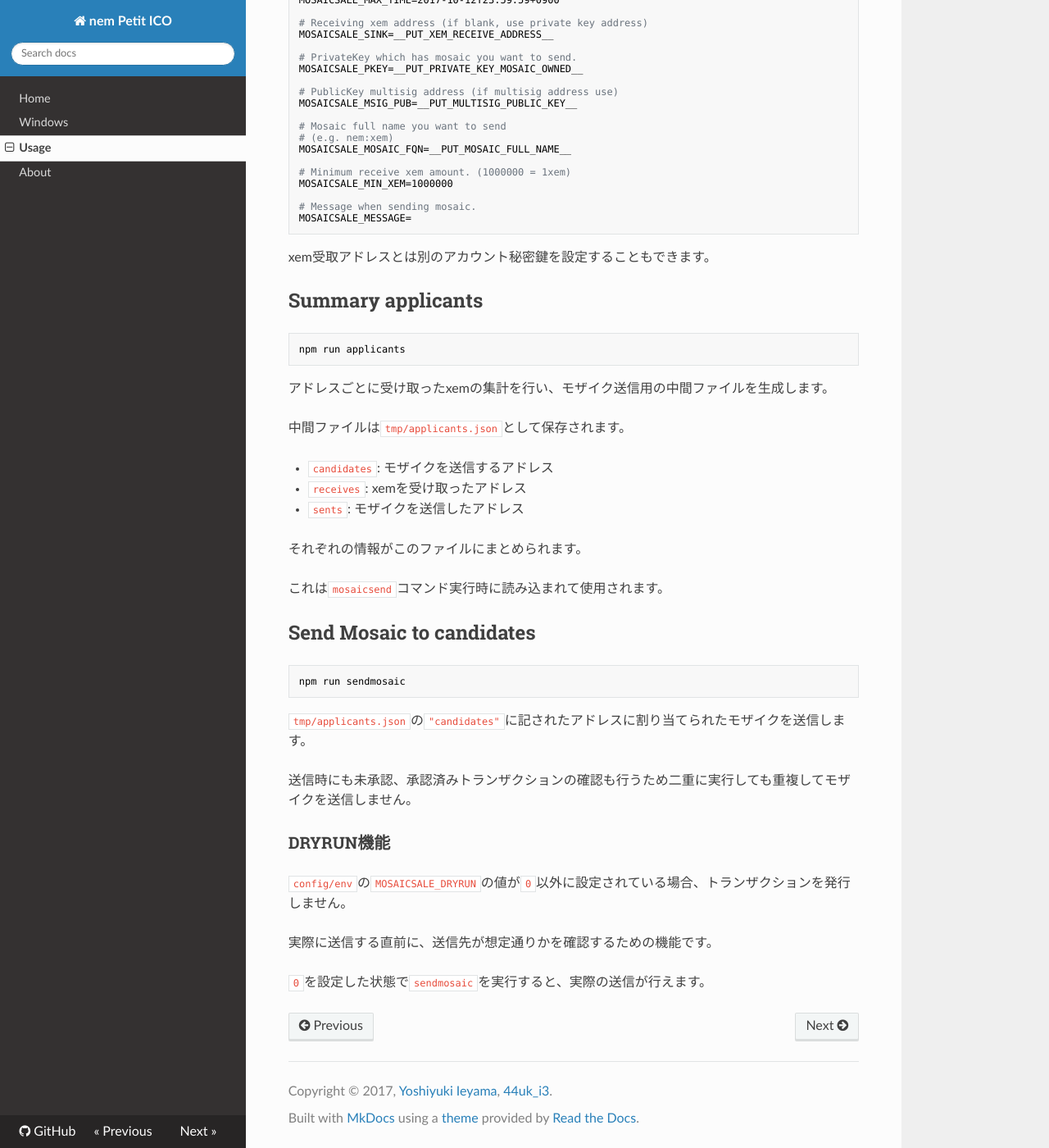
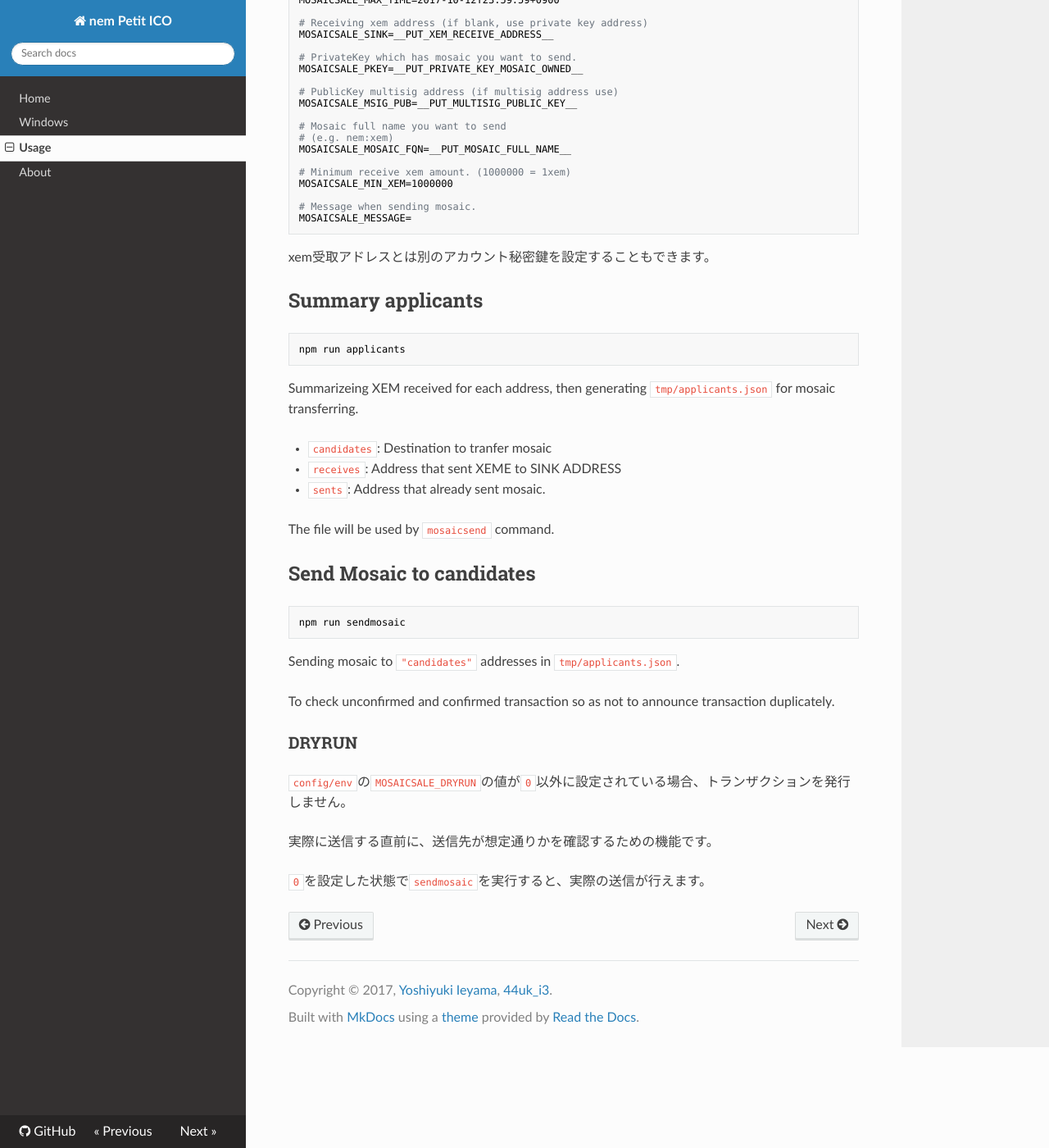
Before and after one commit to 44uk/nem-petit-ico, an MkDocs documentation site: the page built from docs/usage.md, in a window 1280 px wide and 1400 px high, scrolled down 497 px. Shown: the whole window at 82% size. Built offline with MkDocs 1.6.1, drawn with Linux system fonts in a browser that asks for light colours; nearby versions of some CDN libraries; old or Windows-style settings are respelled for this version of MkDocs.

Commit message:
update docs

````diff
--- a/docs/usage.md
+++ b/docs/usage.md
@@ -51,17 +51,13 @@ xem受取アドレスとは別のアカウント秘密鍵を設定すること
 npm run applicants
 ```
 
-アドレスごとに受け取ったxemの集計を行い、モザイク送信用の中間ファイルを生成します。
+Summarizeing XEM received for each address, then generating `tmp/applicants.json` for mosaic transferring.
 
-中間ファイルは`tmp/applicants.json`として保存されます。
+* `candidates`: Destination to tranfer mosaic
+* `receives`: Address that sent XEME to SINK ADDRESS
+* `sents`: Address that already sent mosaic.
 
-* `candidates`: モザイクを送信するアドレス
-* `receives`: xemを受け取ったアドレス
-* `sents`: モザイクを送信したアドレス
-
-それぞれの情報がこのファイルにまとめられます。
-
-これは`mosaicsend`コマンド実行時に読み込まれて使用されます。
+The file will be used by `mosaicsend` command.
 
 ## Send Mosaic to candidates
 
@@ -69,11 +65,11 @@ npm run applicants
 npm run sendmosaic
 ```
 
-`tmp/applicants.json`の`"candidates"`に記されたアドレスに割り当てられたモザイクを送信します。
+Sending mosaic to `"candidates"` addresses in `tmp/applicants.json`.
 
-送信時にも未承認、承認済みトランザクションの確認も行うため二重に実行しても重複してモザイクを送信しません。
+To check unconfirmed and confirmed transaction so as not to announce transaction duplicately.
 
-### DRYRUN機能
+### DRYRUN
 
 `config/env`の`MOSAICSALE_DRYRUN`の値が`0`以外に設定されている場合、トランザクションを発行しません。
 
````
Also changed, not shown: docs/index.md (+1 -3 lines).
